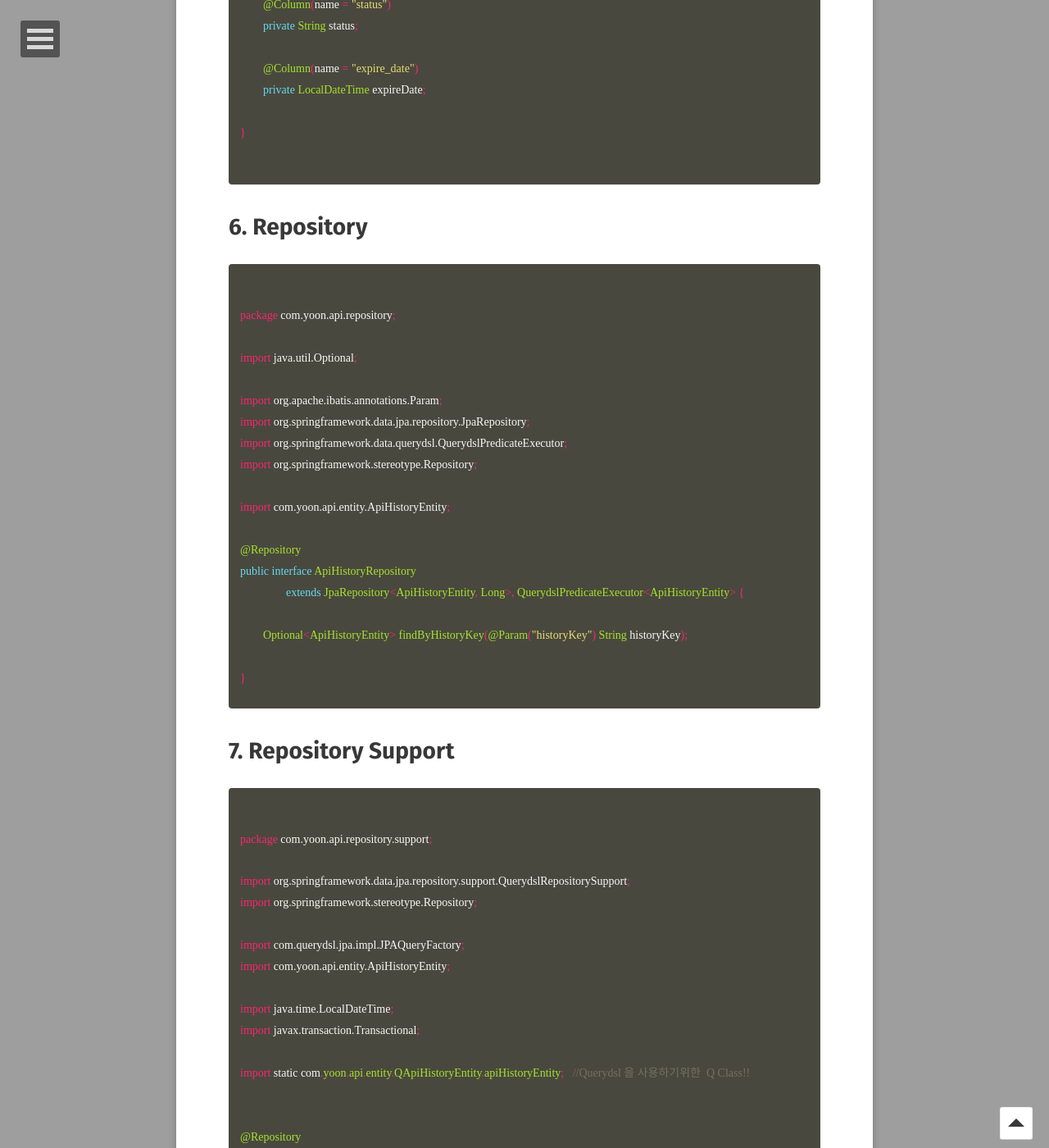
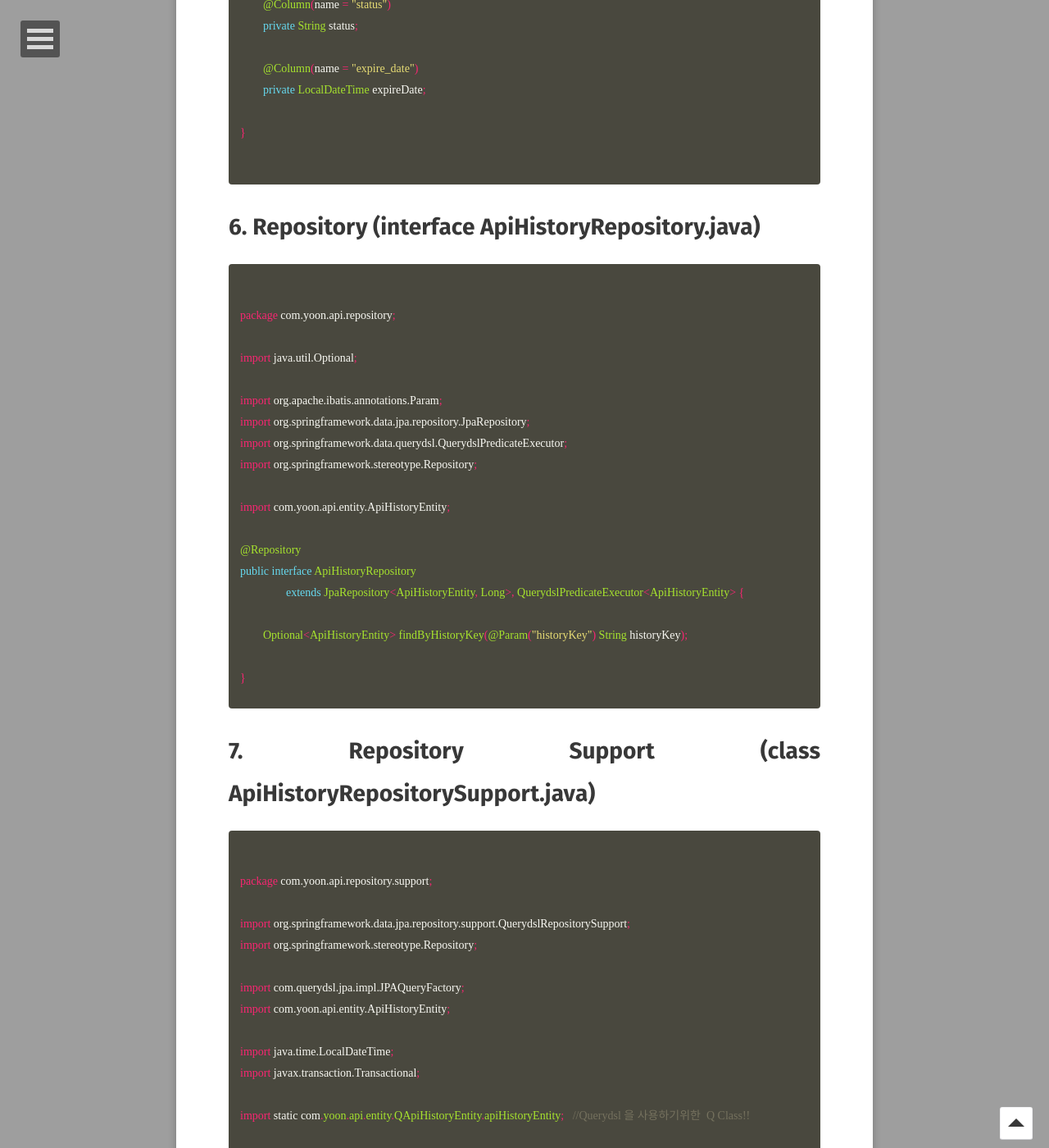
Before and after one commit to GayeonYoon/GayeonYoon.github.io, a Jekyll site: the page built from _posts/2021-07-30-REST_API_POST_3.md, in a window 1280 px wide and 1400 px high, scrolled down 6334 px. Shown: the whole window at 82% size. Built offline with Jekyll 4.4.1, drawn with Linux system fonts in a browser that asks for light colours; some web fonts are replaced; some of the changed text lies outside the part shown.

Commit message:
Update 2021-07-30-REST_API_POST_3.md

```diff
--- a/_posts/2021-07-30-REST_API_POST_3.md
+++ b/_posts/2021-07-30-REST_API_POST_3.md
@@ -13,7 +13,7 @@ feature: /assets/img/spring_boot_logo.jpg
 log 와 Swqgger 설정이 완료됐으니 본격적으로 REST API 를 들어가보자 !
 
 
-# 1. Application
+# 1. Application (class RestapiApplication.java)
 {% highlight java %}
 package com.yoon.api;
 
@@ -34,7 +34,7 @@ public class RestapiApplication {
 }
 {% endhighlight %}
 
-# 2. Config
+# 2. Config (class QuerydslConfig.java)
 1) @PersistenceContext
 * Entity를 영구 저장하는 환경으로, 논리적인 개념이다.
 * Entity Manager로 Entity를 저장(persist()), 조회(find() 또는 JPQL, QueryDSL)하면 Entity Manager는 그 Entity를 영속성 컨테스트에 보관하고 관리한다.
@@ -65,7 +65,7 @@ public class QuerydslConfig {
 }
 {% endhighlight %}
 
-# 3. Controller
+# 3. Controller (class ApiHistoryController.java)
 
 {% highlight java %}
 package com.yoon.api.controller;
@@ -153,7 +153,7 @@ public class ApiHistoryController {
 }
 {% endhighlight %}
 
-# 4. Dto
+# 4. Dto (class CommonResponseDto.java)
 {% highlight java %}
  package com.yoon.api.dto;
 
@@ -171,7 +171,7 @@ public class CommonResponseDto {
 {% endhighlight %}
 
 
-# 5. Entity
+# 5. Entity (class ApiHistoryEntity.java)
 {% highlight java %}
 package com.yoon.api.entity;
 
@@ -228,7 +228,7 @@ public class ApiHistoryEntity {
 
 {% endhighlight %}
 
-# 6. Repository
+# 6. Repository (interface ApiHistoryRepository.java)
 {% highlight java %}
 package com.yoon.api.repository;
 
@@ -251,7 +251,7 @@ public interface ApiHistoryRepository
 
 {% endhighlight %}
 
-# 7. Repository Support
+# 7. Repository Support (class ApiHistoryRepositorySupport.java)
 {% highlight java %}
 package com.yoon.api.repository.support;
 
@@ -294,7 +294,7 @@ public class ApiHistoryRepositorySupport extends QuerydslRepositorySupport {
 }
 {% endhighlight %}
 
-# 8. Service
+# 8. Service (interface ApiHistoryService.java)
 {% highlight java %}
 package com.yoon.api.service;
 
@@ -311,7 +311,7 @@ public interface ApiHistoryService {
 
 {% endhighlight %}
 
-# 9. Service Impl
+# 9. Service Impl (class ApiHistoryServiceImpl.java)
 {% highlight java %}
 package com.yoon.api.service.impl;
 
```
